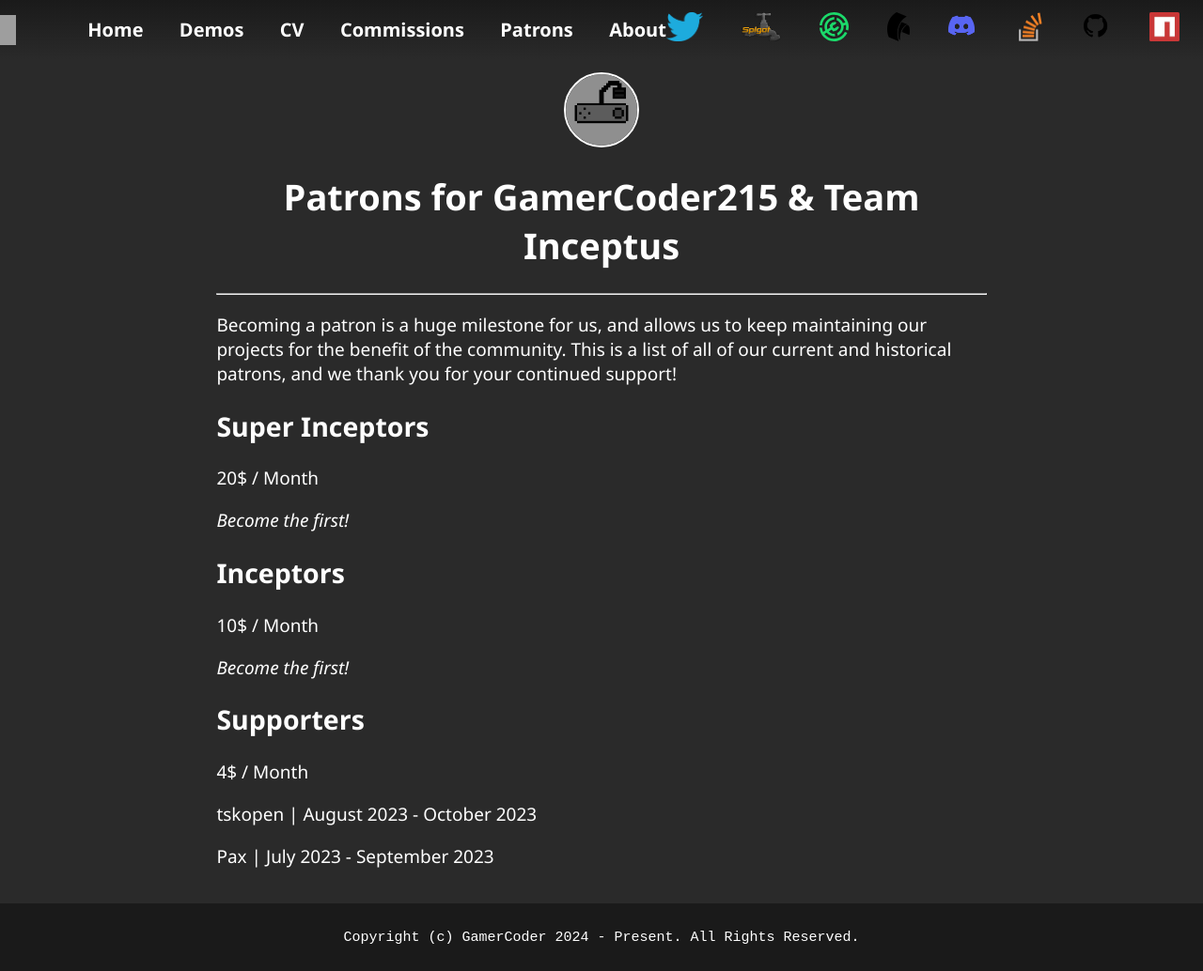
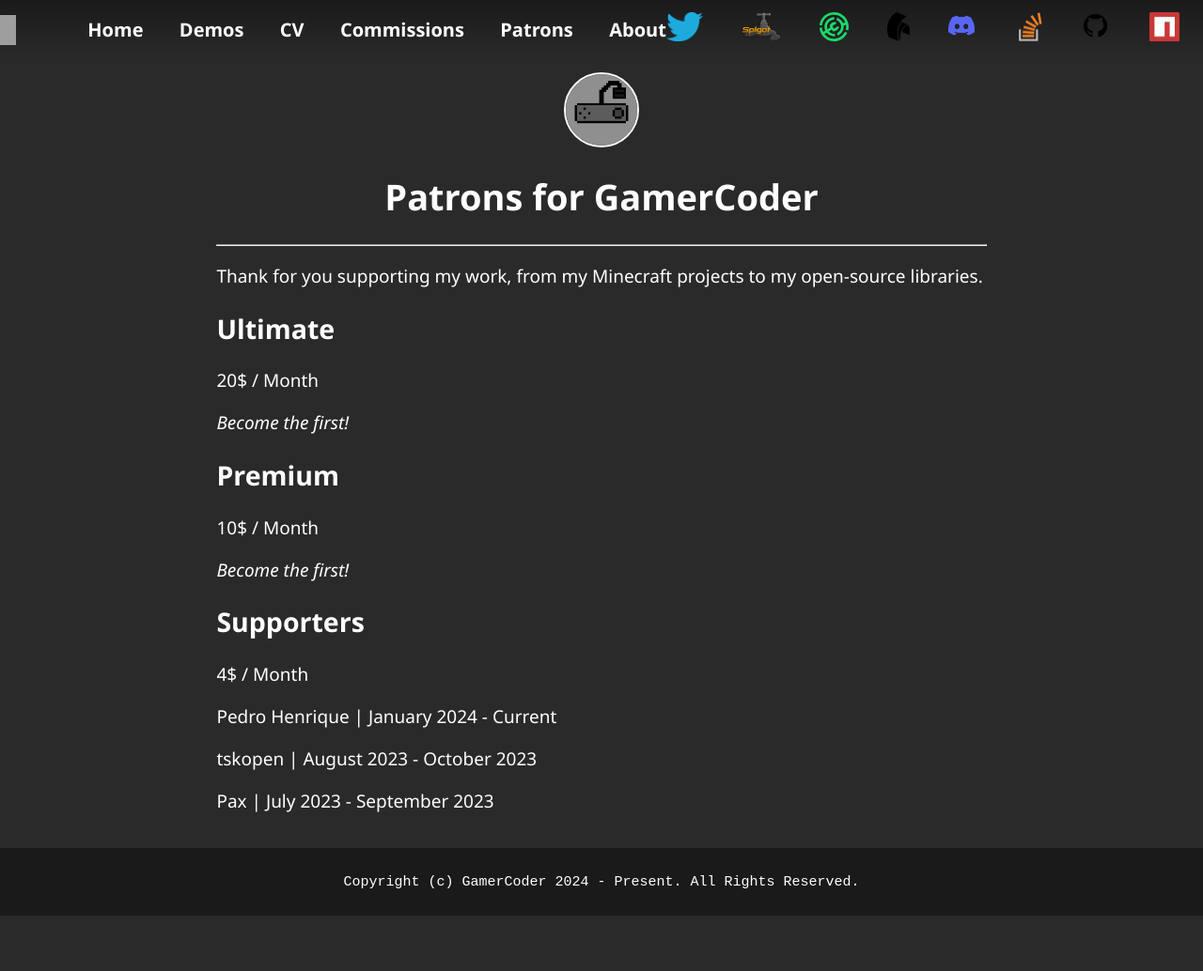
Before and after one commit to gmitch215/gmitch, a Jekyll site: the page built from patrons.md, in a window 1280 px wide. Shown: the whole page at 94% size. Built offline with Jekyll 4.4.1, drawn with Linux system fonts in a browser that asks for light colours; our own code applies the rules of GitHub Pages for plain Markdown files; after the commit the page ends 975 px from its top, so only the background shows below that; grey boxes are pictures that could not be loaded.

Commit message:
Update patrons.md
Signed-off-by: Gregory <gamercoder215@gmail.com>

```diff
--- a/patrons.md
+++ b/patrons.md
@@ -3,19 +3,19 @@ layout: page
 logo: true
 ---
 
-# Patrons for GamerCoder215 & Team Inceptus
+# Patrons for GamerCoder
 
 ---
 
-Becoming a patron is a huge milestone for us, and allows us to keep maintaining our projects for the benefit of the community. This is a list of all of our current and historical patrons, and we thank you for your continued support!
+Thank for you supporting my work, from my Minecraft projects to my open-source libraries.
 
-## Super Inceptors
+## Ultimate
 
 20$ / Month
 
 *Become the first!*
 
-## Inceptors
+## Premium
 
 10$ / Month
 
@@ -25,6 +25,8 @@ Becoming a patron is a huge milestone for us, and allows us to keep maintaining
 
 4$ / Month
 
+Pedro Henrique \| January 2024 - Current
+
 tskopen \| August 2023 - October 2023
 
 Pax \| July 2023 - September 2023
```
